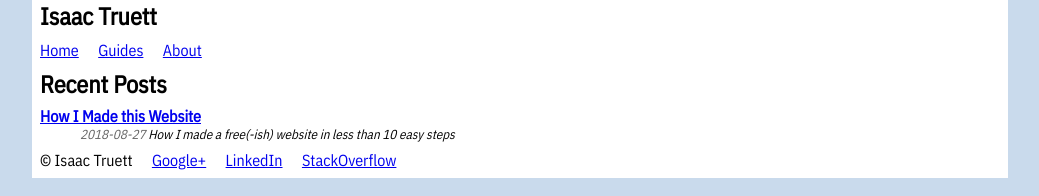
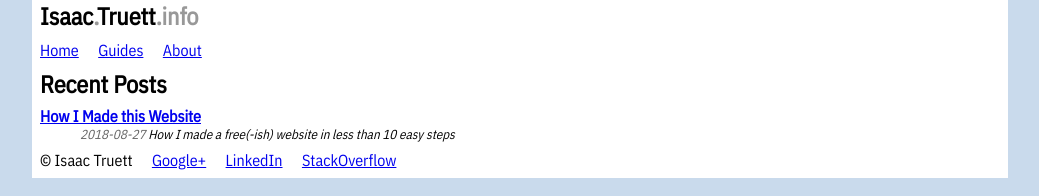
Before and after one commit to itruett/isaac.truett.info, a Jekyll site: the page built from index.html, in a window 1280 px wide. Shown: the top 196 px of the page, without its empty margins (120-1159 px from the left). Built offline with Jekyll 4.4.1, drawn with Linux system fonts in a browser that asks for light colours.

Commit message:
Playing around with my name in the header.

```diff
--- a/_includes/header.html
+++ b/_includes/header.html
@@ -1,5 +1,5 @@
 <header class=page-header>
-	<h1><a href="{% link index.html %}">Isaac Truett</a></h1>
+	<h1><a href="{% link index.html %}">Isaac<span>.</span>Truett</a><span>.info</span></h1>
 	<nav>
 		<ul>
 			<li><a href="{% link index.html %}">Home</a></li>
--- a/s.css
+++ b/s.css
@@ -37,7 +37,8 @@ dd {
 p, dd, li {
 	max-width: 60em;
 }
-.page-header {
+h1 span {
+	opacity: .4;
 }
 h1 {
 	margin: 0;
```
